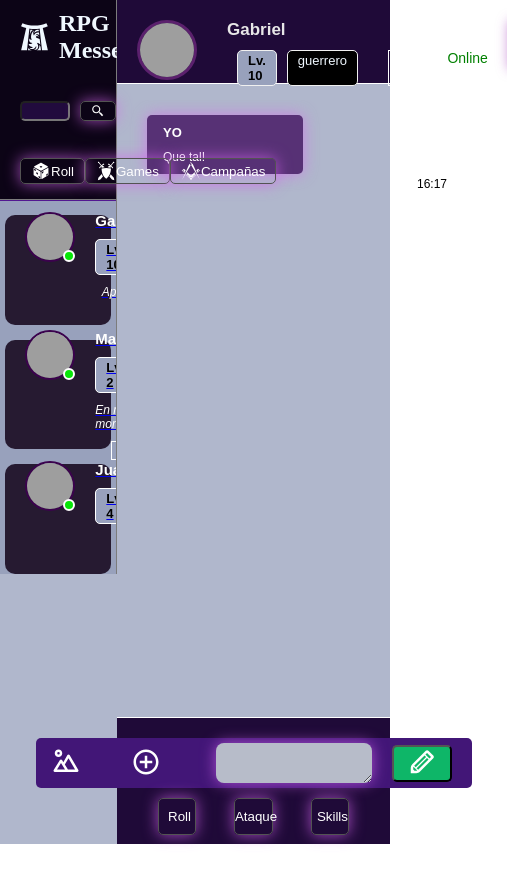
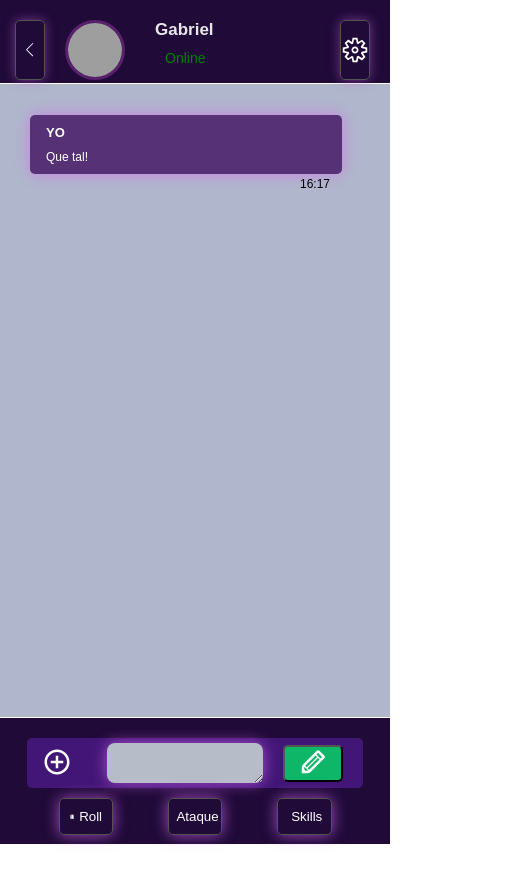
Before and after one commit to sirsantoii-rgb/Trabajo-Practico-React-Gabriel-Santomero, a React (Vite) app: page /contacto/1 in a window 390 px wide. Shown: the top 882 px of the page, 507 px wide, since content can reach past the window. Built offline with nearby package versions, Linux system fonts and the light colour scheme; grey boxes are pictures that could not be loaded.

Commit message:
4-10 funcionando 2

```diff
--- a/src/Components/MensajeScreen/FormMenssage/FormMenssage.css
+++ b/src/Components/MensajeScreen/FormMenssage/FormMenssage.css
@@ -55,8 +55,8 @@
 }
 
 .form__menssage-emoji{
-        width: 60px;
-    margin-right: 20px;
+    width: 60px;
+    /* margin-right: 20px; */
     border: none;
     font-size: 15px;
     background-color: rgba(14, 182, 104, 0) ;
@@ -100,3 +100,16 @@
     background-color: rgba(14, 182, 104);
     color: black;
 }
+
+/* ----------------------responsive 900px---------------- */
+@media screen and (max-width: 900px){
+
+    .form__menssage-container{
+        width: 100%;
+    }
+
+    .display__none{
+        display: none;
+    }
+
+}
--- a/src/Components/MensajeScreen/FormMenssage/FormMenssage.jsx
+++ b/src/Components/MensajeScreen/FormMenssage/FormMenssage.jsx
@@ -51,7 +51,7 @@ const FormMenssage = ({ onCreateNewMessage }) => {
     <div className='form__menssage-container'>
       <div >
         <form className='form__menssage'  onSubmit={handleSubmit}>
-          <button className='form__menssage-emoji'><BiLandscape size={30} /></button>
+          <button className='form__menssage-emoji display__none'><BiLandscape size={30} /></button>
           <button className='form__menssage-emoji'><BiPlusCircle size={30} /></button>
           <textarea id='mensaje' name='mensaje' className='form__menssage-text' />
           <button type="submit" className='form__menssage-submit'>
--- a/src/Components/MensajeScreen/HeaderMenssage/HeaderMenssage.css
+++ b/src/Components/MensajeScreen/HeaderMenssage/HeaderMenssage.css
@@ -135,3 +135,52 @@
     background-color: rgba(14, 182, 104);
     color: black;
 }
+
+.header__user__back{
+    height: 50px;
+    width: 50px;
+    border-radius: 5px;
+    margin-left: 15px;
+    color: white;
+    font-family: Arial, Helvetica, sans-serif;
+    font-weight: 300;
+    background-color: rgba(245, 222, 179, 0);
+    border: 1px solid rgb(83, 83, 83);
+    box-shadow: 0 0 3mm rgba(174, 82, 194, 0.61);
+    cursor: pointer;
+    transition: background-color 0.3s ease;
+    display: none;
+}
+
+.header__user__back:hover{
+    background-color: rgba(14, 182, 104);
+    color: black;
+}
+
+/* ----------------------responsive 900px---------------- */
+@media screen and (max-width: 900px){
+
+    .header__user__menssage{
+        width: 100%;
+    }
+
+    .header__stats-button{
+        height: 60px;
+        width: 30px;
+        display: flex;
+        align-items: center;
+        justify-content: center;
+    }
+
+    .header__user__back{
+        height: 60px;
+        width: 30px;
+        display: flex;
+        align-items: center;
+        justify-content: center;
+    }
+
+    .display__none{
+        display: none;
+    }
+}
--- a/src/Components/MensajeScreen/HeaderMenssage/HeaderMenssage.jsx
+++ b/src/Components/MensajeScreen/HeaderMenssage/HeaderMenssage.jsx
@@ -3,15 +3,22 @@ import "./HeaderMenssage.css";
 import { GiHeartBeats } from "react-icons/gi";
 import { VscGear } from "react-icons/vsc";
 import HeaderStatsMenu from "./HeaderStatsMenu/HeaderStatsMenu";
-import { useParams } from "react-router-dom";
+import { useNavigate, useParams } from "react-router-dom";
 import { getContactById } from "../../../service/contactService";
+import { SlArrowLeft } from "react-icons/sl";
+
+
 
 const HeaderMenssage = () => {
   const [is_open, setIsOpen] = useState(false);
   const { id_contacto } = useParams();
+  const navigate = useNavigate();
 
   const contact = getContactById(id_contacto);
+  const BackButton = () => {
 
+  navigate("/");
+}
   const toggleStatsMenu = () => {
     setIsOpen(!is_open);
   };
@@ -28,6 +35,7 @@ const HeaderMenssage = () => {
     <div className="header__user__menssage">
       <div className="header__user">
         <div className="header__user__container1">
+          <button className="header__user__back" onClick={BackButton}><SlArrowLeft /></button>
           <img
             className="header__user__image"
             src={contact.profile_img}
@@ -36,9 +44,9 @@ const HeaderMenssage = () => {
           <div className="header__user__info_container">
             <h1 className="header__user__name">{contact.name}</h1>
             <div className="header__user__info">
-              <span className="header__level">{contact.level}</span>
-              <span className="header__clase">{contact.clase}</span>
-              <span className="header__juego">{contact.game}</span>
+              <span className="header__level display__none">{contact.level}</span>
+              <span className="header__clase display__none">{contact.clase}</span>
+              <span className="header__juego display__none">{contact.game}</span>
               <span
                 className={`header__estatus ${
                   contact.isOnline ? "header_online" : "header_offline"
@@ -51,7 +59,7 @@ const HeaderMenssage = () => {
         </div>
 
         <div className="header__buttons">
-          <button className="header__stats-button" onClick={toggleStatsMenu}>
+          <button className="header__stats-button display__none" onClick={toggleStatsMenu}>
             <GiHeartBeats size={30} />
           </button>
           <button className="header__stats-button" onClick={toggleStatsMenu}>
--- a/src/Components/MensajeScreen/MenssageCard/MenssageCard.css
+++ b/src/Components/MensajeScreen/MenssageCard/MenssageCard.css
@@ -14,6 +14,7 @@
     cursor: pointer;
 
 }
+
 
 
 .name__user__menssagecard{
@@ -38,3 +39,11 @@
     font-family: Arial, Helvetica, sans-serif;
     margin-left: 300px
 }
+
+/* ----------------------responsive 900px---------------- */
+
+@media screen and (max-width: 900px) {
+    .menssage__card{
+        width: 80vw;
+    }
+}
--- a/src/Components/MensajeScreen/MenssageScreen.css
+++ b/src/Components/MensajeScreen/MenssageScreen.css
@@ -1,4 +1,5 @@
 .menssager__screen{
     margin-top: 15px;
+    width: 100%;
 
 }
--- a/src/Components/WindowsMessanger/ContactList/ContactList.css
+++ b/src/Components/WindowsMessanger/ContactList/ContactList.css
@@ -93,3 +93,34 @@
     box-shadow: 0 0 4mm rgba(8, 180, 65, 0.726);
     cursor: pointer;
 }
+
+
+/* ----------------------responsive 1300px---------------- */
+@media screen and (max-width: 1300px){
+
+    .contact__list__button-text{
+        display: none;
+    }
+
+
+}
+
+/*  ----------------------responsive 900px---------------- */
+
+@media screen and (max-width: 900px){
+    .contact__list{
+    width: 100%;
+    height: 201px;
+
+}
+
+
+    .contact__list__button-text{
+        display: flex;
+
+    }
+
+    .display-none{
+        display: none;
+    }
+}
--- a/src/Components/WindowsMessanger/ContactList/ContactList.jsx
+++ b/src/Components/WindowsMessanger/ContactList/ContactList.jsx
@@ -15,16 +15,16 @@ const ContactList = () => {
             <nav className="contact__list__nav">
                 <div className="contact__list__nav__header">
                     <h1 className="contact__list__nav__logo"><GiMagicGate size={40} />RPG Messenger</h1>
-                    <button className="contact__list__button-newcontact"> <BiMessageSquareAdd size={15}/>  Nueva Conversacion</button>
+                    <button className="contact__list__button-newcontact"> <BiMessageSquareAdd size={15}/> <span className="contact__list__button-text display-none">Nueva Conversacion</span> </button>
                 </div>
                 <div className="contact__list__nav__searchbar">
                     <input type="search" className="contact__list__nav__search" />
                     <button className="button-header-contactlist"> <BiSearchAlt2 size={14} /> </button>
                 </div>
                 <div className="contact__list__nav__buttons">
-                    <button className="button-header-contactlist"><GiPerspectiveDiceSixFacesOne size={20} />  <span>Roll</span></button>
-                    <button className="button-header-contactlist"> <GiSwordsEmblem  size={20} /> Games</button>
-                    <button className="button-header-contactlist"><GiFreemasonry size={20}/>  Campañas</button>
+                    <button className="button-header-contactlist"><GiPerspectiveDiceSixFacesOne size={20} />  <span className="contact__list__button-text">Roll</span></button>
+                    <button className="button-header-contactlist"> <GiSwordsEmblem  size={20} /> <span className="contact__list__button-text">Games</span></button>
+                    <button className="button-header-contactlist"><GiFreemasonry size={20}/>  <span className="contact__list__button-text">Campañas</span></button>
                 </div>
             </nav>
 
--- a/src/Components/WindowsMessanger/MenssagerList/MenssageContact/MenssageContact.css
+++ b/src/Components/WindowsMessanger/MenssagerList/MenssageContact/MenssageContact.css
@@ -118,3 +118,12 @@
     color: rgb(255, 255, 255);
     border: 1px solid rgb(255, 255, 255);
 }
+
+/* ----------------------responsive 900px---------------- */
+
+@media screen and (max-width: 900px) {
+
+    .menssage__contact{
+        width: 80vw;
+    }
+}
--- a/src/Components/WindowsMessanger/MenssagerList/MenssagerList.css
+++ b/src/Components/WindowsMessanger/MenssagerList/MenssagerList.css
@@ -1,12 +1,21 @@
 .windows__messanger__list{
-    background-color: rgb(152, 161, 188);
+    background-color: rgba(152, 161, 188, 0.712);
+    border-right: 1px solid rgb(77, 77, 77);
     width: 30vw;
-
-    border-right:1px solid rgb(124, 124, 124) ;
+    height: 100vh;
     display: flex;
     flex-direction: column;
     align-items: center;
     gap: 10px;
     margin-top: 200px;
-    overflow: hidden;
+    overflow-y: auto;
 }
+/* ----------------------responsive 900px---------------- */
+@media (max-width: 900px) {
+  .windows__messanger__list{
+    width: 100%;
+    height: 100vh;
+  }
+
+
+}
--- a/src/Components/WindowsMessanger/WindowsMessanger.css
+++ b/src/Components/WindowsMessanger/WindowsMessanger.css
@@ -22,3 +22,24 @@
     overflow-y: hidden;
 
 }
+
+
+/* ----------------------responsive 900px---------------- */
+
+@media (max-width: 900px) {
+  .windows__messanger {
+    flex-direction: column;
+  }
+
+  .windows__messanger__contact-list{
+    width: 100%;
+  }
+
+  .windows__messanger__menssage {
+    width: 100%;
+  }
+
+  .oculto {
+    display: none;
+  }
+}
--- a/src/Components/WindowsMessanger/WindowsMessanger.jsx
+++ b/src/Components/WindowsMessanger/WindowsMessanger.jsx
@@ -4,30 +4,47 @@ import MenssagerList from "./MenssagerList/MenssagerList";
 import PlaceHolder from "../PlaceHolder/PlaceHolder";
 import { ChatWindow } from "../ChatWindow/ChatWindow";
 import { Routes, Route } from "react-router-dom";
+import { useLocation } from "react-router-dom";
+import { useEffect, useState } from "react";
 import React from "react";
 
 const WinowsMessanger = () => {
+  const location = useLocation();
+  const [isMobile, setIsMobile] = useState(window.innerWidth <= 900);
+
+
+  useEffect(() => {
+    const handleResize = () => setIsMobile(window.innerWidth <= 900);
+    window.addEventListener("resize", handleResize);
+    return () => window.removeEventListener("resize", handleResize);
+  }, []);
+
+
+  const isChatOpen = location.pathname.startsWith("/contacto/");
 
   return (
     <div className="windows__messanger">
 
-        <div className="windows__messanger__contact-list">
+      <div
+        className={`windows__messanger__contact-list ${
+          isMobile && isChatOpen ? "oculto" : ""
+        }`}
+      >
         <ContactList />
         <MenssagerList />
       </div>
 
-        <div className="windows__messanger__menssage">
 
+      <div
+        className={`windows__messanger__menssage ${
+          isMobile && !isChatOpen ? "oculto" : ""
+        }`}
+      >
         <Routes>
-
           <Route path="/" element={<PlaceHolder />} />
-
-
           <Route path="/contacto/:id_contacto" element={<ChatWindow />} />
         </Routes>
-
       </div>
-
     </div>
   );
 };
```
Lines whose indentation alone changed are shown as unchanged.
